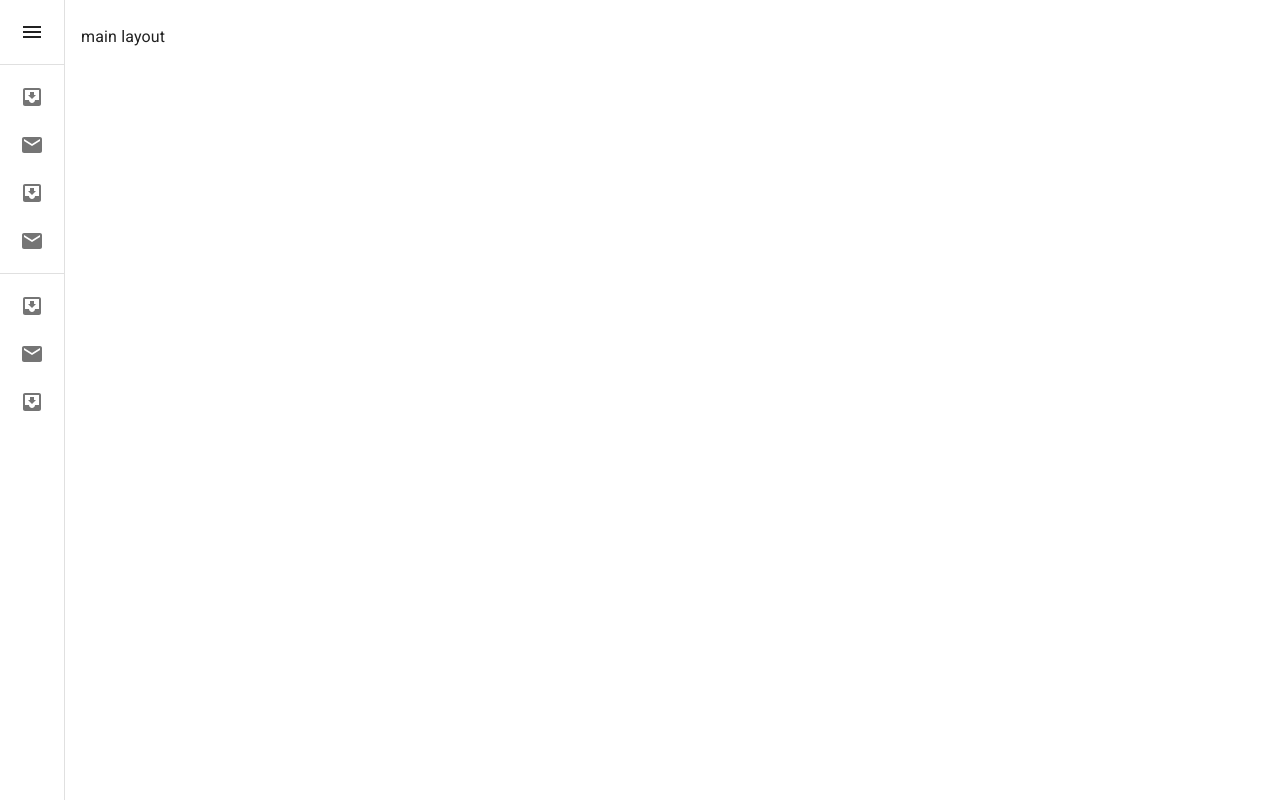
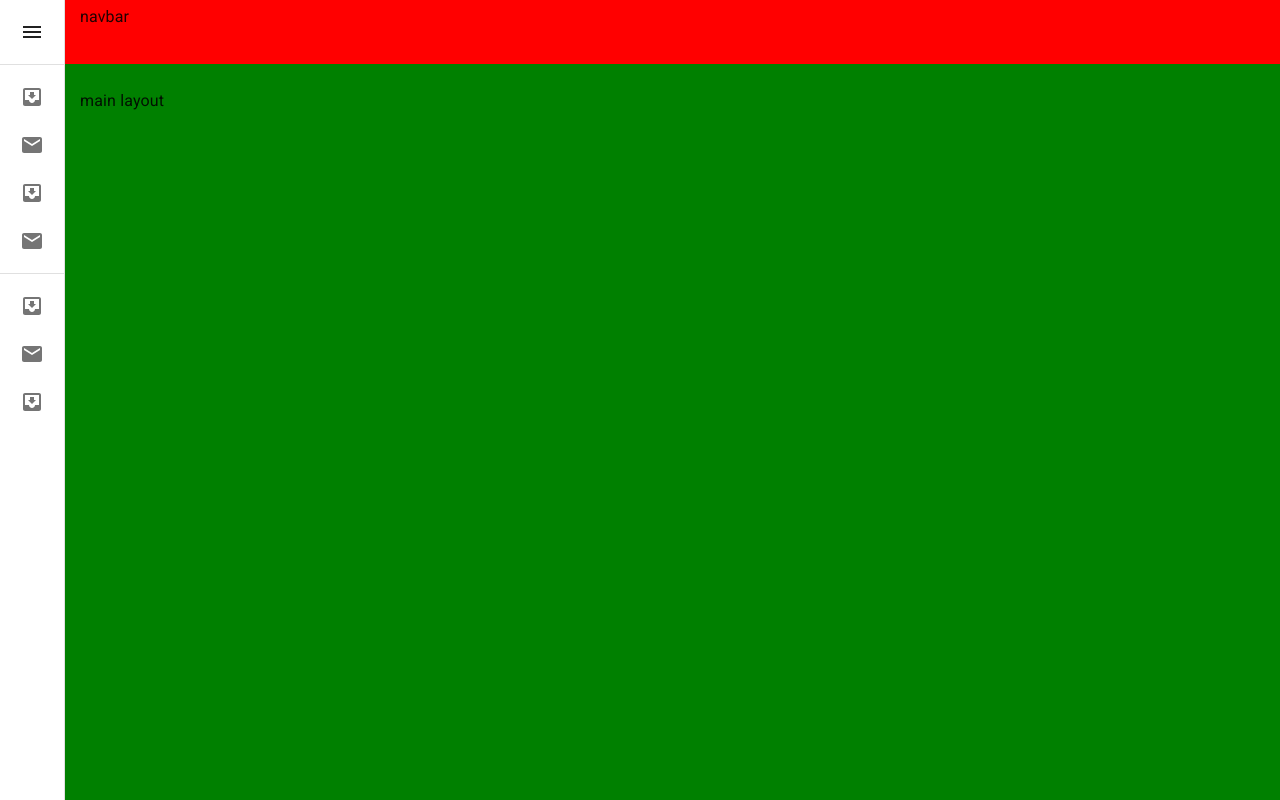
Before and after one commit to Arturk89/client-management-app, a React (Vite) app: page / in a window 1280 px wide. Built offline with nearby package versions, Linux system fonts and the light colour scheme.

Commit message:
add main app layout

```diff
--- a/src/App.css
+++ b/src/App.css
@@ -10,5 +10,5 @@
 
 .main-container-page {
   flex: 1;
-  padding: 25px 16px 25px 16px;
+  padding: 25px 15px 25px 15px;
 }
--- a/src/layout/main-app-layout.tsx
+++ b/src/layout/main-app-layout.tsx
@@ -1,3 +1,4 @@
+import React from 'react'
 import { Box } from "@mui/material";
 import FullPageLayout from "./full-page-layout";
 // import { Outlet } from "react-router-dom";
@@ -7,8 +8,13 @@ const MainAppLayout = ({ children }: { children: React.ReactNode }) => {
     <FullPageLayout>
       <Box display="flex" width="100%">
         <Box>{children}</Box>
-        <Box className="main-container-page">
+        <Box sx={{ display: 'flex', flexDirection: 'column', width: '100%', overflow: 'hidden' }}>
+          <Box sx={{ height: '64px', background: 'red', padding: '5px 15px 5px 15px' }}>
+            <div>navbar</div>
+          </Box>
+          <Box className="main-container-page" sx={{ background: 'green' }}>
           <p>main layout</p>
+          </Box>
           {/* <Outlet /> */}
         </Box>
       </Box>
```
